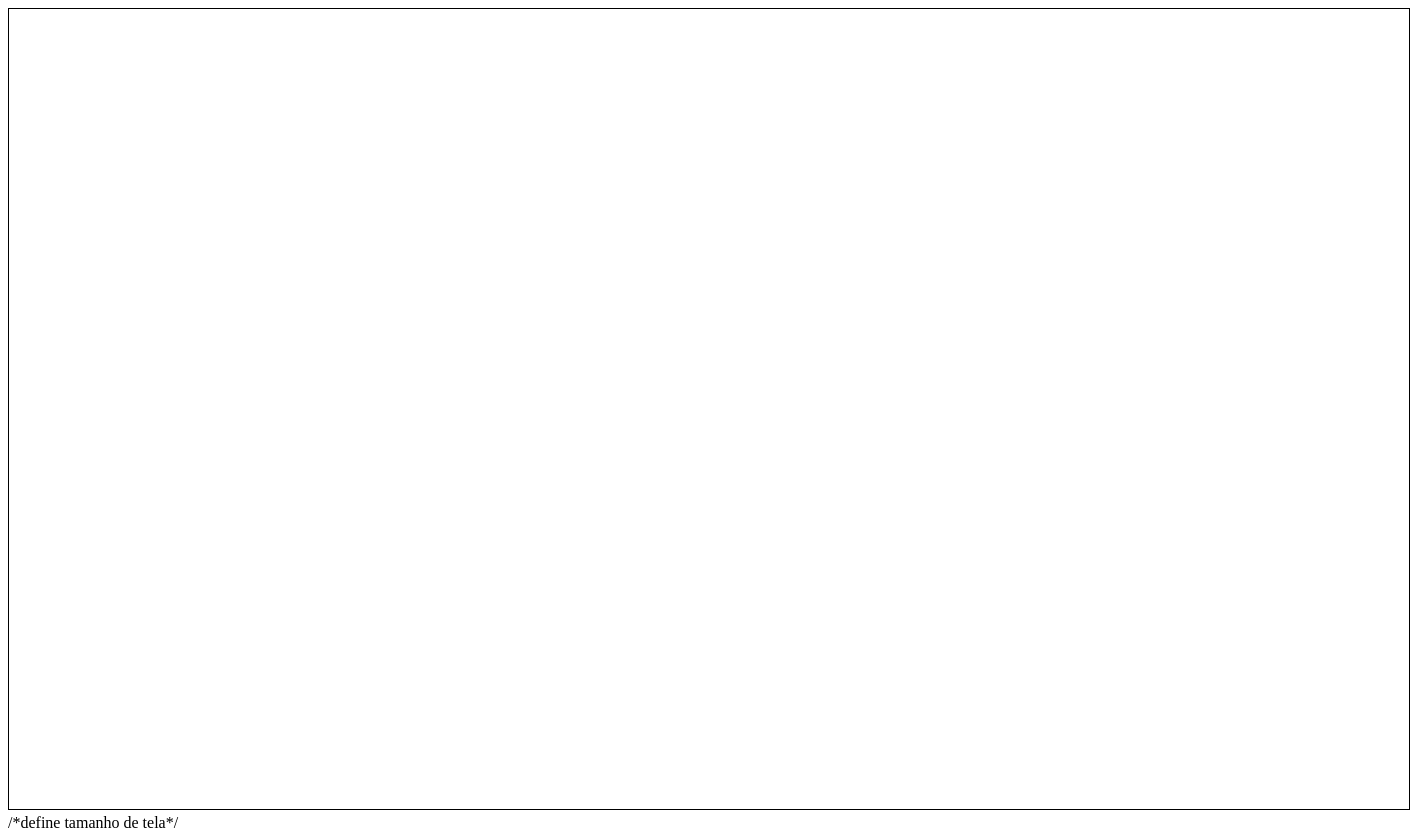
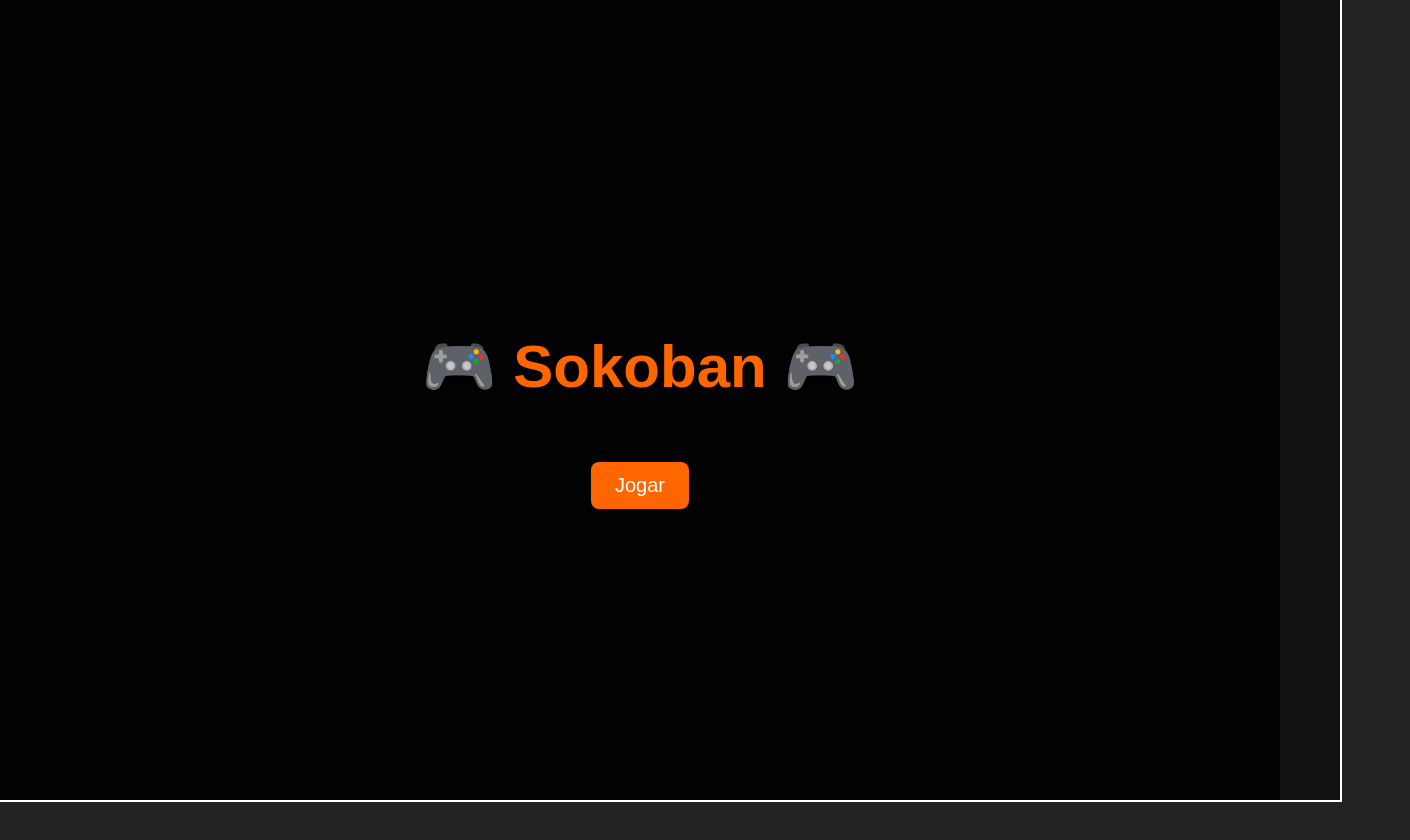
Before and after one commit to keilladesantana28/Jogo-para-PF-_-sokoban, a plain HTML site: page sokoban.html in a window 1280 px wide. Shown: the whole page, 1410 px wide, since content can reach past the window. After the commit the page ends 802 px from the top, so only its background shows below. Drawn offline with Linux system fonts and the light colour scheme.

Commit message:
sokoban.html

```diff
--- a/sokoban.html
+++ b/sokoban.html
@@ -1,33 +1,110 @@
 <!DOCTYPE html>
-<html lang="en">
+<html lang="pt-BR">
 <head>
   <meta charset="UTF-8">
   <meta name="viewport" content="width=device-width, initial-scale=1.0">
   <title>Sokoban</title>
+  <style>
+    body {
+      margin: 0;
+      font-family: Arial, sans-serif;
+      background: #222;
+      color: white;
+      display: flex;
+      justify-content: center;
+      align-items: center;
+      height: 100vh;
+      overflow: hidden;
+    }
+
+    /* Telas sobrepostas */
+    .tela {
+      position: absolute;
+      top: 0;
+      left: 0;
+      width: 100%;
+      height: 100%;
+      display: flex;
+      flex-direction: column;
+      justify-content: center;
+      align-items: center;
+      background: rgba(0,0,0,0.9);
+      z-index: 10;
+    }
+
+    .tela h1 {
+      font-size: 60px;
+      color: #ff6600;
+      text-shadow: 3px 3px #000;
+    }
+
+    .tela button {
+      margin-top: 20px;
+      padding: 12px 24px;
+      font-size: 20px;
+      border: none;
+      border-radius: 8px;
+      background: #ff6600;
+      color: white;
+      cursor: pointer;
+      transition: 0.3s;
+    }
+
+    .tela button:hover {
+      background: #ff4500;
+    }
+
+    #game {
+      border: 2px solid white;
+      background: #111;
+    }
+  </style>
 </head>
 <body>
-  <canvas
-    width="1400"
-    height="800"
-    id="game"
-    style="border: 1px solid black"
-    ></canvas> /*define tamanho de tela*/
+
+  <!-- Tela inicial -->
+  <div id="tela-inicial" class="tela">
+    <h1>🎮 Sokoban 🎮</h1>
+    <button onclick="iniciarJogo()">Jogar</button>
+  </div>
+
+  <!-- Tela de vitória -->
+  <div id="tela-vitoria" class="tela" style="display: none;">
+    <h1>🏆 Você Venceu! 🏆</h1>
+    <button onclick="reiniciarJogo()">Reiniciar</button>
+  </div>
+
+  <!-- Área do jogo -->
+  <canvas id="game" width="1400" height="800"></canvas>
 
   <script>
-    const canvas = document.getElementById("game"); //Resgata o elemento canvas pelo id "game"
-    const context = canvas.getContext("2d");// faz ter acesso ao context para possibilitar realizar desenhos no canvas
+    let canvas, context, cells, playerPos, playerDir, grid, types, level1;
 
-    const types = {
-      wall: "#", //paredes
-      player: "@",//jogador
-      playerOnGoal: "+", //jogador quando na posição onde deveriam estar as caixas
-      block: "$", //caixas
-      blockOnGoal: "*", //caixas na posição correta
-      goal: ".",// local para posicionar as caixas
-      empty: " " // chão que pode ser percorrido(geralmente limitados por paredes)
-    }; //define elementos  que serão inseridos no canvas
+    function iniciarJogo() {
+      document.getElementById("tela-inicial").style.display = "none";
+      document.getElementById("tela-vitoria").style.display = "none";
+      startSokoban();
+    }
 
-    const level1 = `
+    function reiniciarJogo() {
+      iniciarJogo(); // reaproveita a função
+    }
+
+    function startSokoban() {
+      canvas = document.getElementById("game");
+      context = canvas.getContext("2d");
+
+      types = {
+        wall: "#",
+        player: "@",
+        playerOnGoal: "+",
+        block: "$",
+        blockOnGoal: "*",
+        goal: ".",
+        empty: " "
+      };
+
+      level1 = `
       #####
       #   #
       #$  #
@@ -40,50 +117,20 @@
       #     #########
       #######
       `;
-/*define desenho dos níveis:
-sugestão nível 1
-########
-#      #
-#@ $   #
-#   $  #
-# . .  #
-########
-nivel 2
-########
-#     .#
-#@ $   #
-#   $  #
-# . *  #
-########
-nivel 3
 
-########
-#      #
-#  $   #
-#   $  #
-# + .  #
-########
-o primeiro ser nivel 4 ja esta no jogo
-#####
-###@ .#
-# $ #.#
-#  $$ #
-#.  # #
-#   $.#
-#######*/
-    const grid = 32;
-    const cells = []; // cria matriz com cada linha definida em const como uma celula dentro da matriz
-    let playerPos = {row: 0, col: 0}; // define posição do jogador dentro da matriz row-> linha col-> coluna da matriz
-    let playerDir = {row: 0, col: 0};
+      grid = 32;
+      cells = [];
+      playerPos = {row: 0, col: 0};
+      playerDir = {row: 0, col: 0};
 
-    let linhas = level1.split("\n").filter(l => l.trim().length > 0); /*cria um array de strings para cada linha definida por level1 e remove a priemeira lina vazia e a fase começa na linha 0*/
-    let width = 0; //armazena a largura total do mapa
+      let linhas = level1.split("\n").filter(l => l.trim().length > 0);
+      let width = 0;
 
-    linhas.forEach((linha, row) => { // percorre as linhas e row é o indice
-      cells[row] = []; //representa as colunas
-      if (linha.length > width) width = linha.length;// verifica tamanho das linhas para saber o tamanho do mapa em colunas
-      linha.split("").forEach((caractere, col) => { // transforma cada linha em um array de caractere(um para cada célula)
-        cells[row][col] = caractere;
+      linhas.forEach((linha, row) => {
+        cells[row] = [];
+        if (linha.length > width) width = linha.length;
+        linha.split("").forEach((c, col) => {
+          cells[row][col] = c;
           if (c === types.player || c === types.playerOnGoal) {
             playerPos = {row, col};
           }
@@ -93,19 +140,28 @@ o primeiro ser nivel 4 ja esta no jogo
       canvas.width = width * grid;
       canvas.height = cells.length * grid;
 
+      document.addEventListener("keydown", (e) => {
+        if (e.key === "ArrowUp") playerDir = {row:-1,col:0};
+        if (e.key === "ArrowDown") playerDir = {row:1,col:0};
+        if (e.key === "ArrowLeft") playerDir = {row:0,col:-1};
+        if (e.key === "ArrowRight") playerDir = {row:0,col:1};
+        update();
+        draw();
+      });
+
+      draw();
+    }
+
     function move(startPos, endPos) {
       const startCell = cells[startPos.row][startPos.col];
       const endCell = cells[endPos.row][endPos.col];
-
       const isPlayer = (startCell === types.player || startCell === types.playerOnGoal);
 
-      // limpa posição inicial
       if (startCell === types.player || startCell === types.block)
         cells[startPos.row][startPos.col] = types.empty;
       else
         cells[startPos.row][startPos.col] = types.goal;
 
-      // coloca na posição final
       if (endCell === types.empty)
         cells[endPos.row][endPos.col] = isPlayer ? types.player : types.block;
       else if (endCell === types.goal)
@@ -114,7 +170,6 @@ o primeiro ser nivel 4 ja esta no jogo
 
     function draw() {
       context.clearRect(0,0,canvas.width,canvas.height);
-
       let allBlocksOnGoal = true;
 
       for (let row=0; row<cells.length; row++) {
@@ -152,9 +207,7 @@ o primeiro ser nivel 4 ja esta no jogo
       }
 
       if (allBlocksOnGoal) {
-        context.fillStyle = "black";
-        context.font = "30px Arial";
-        context.fillText("VOCÊ VENCEU!", 50, 50);
+        document.getElementById("tela-vitoria").style.display = "flex";
       }
     }
 
@@ -185,17 +238,6 @@ o primeiro ser nivel 4 ja esta no jogo
 
       playerDir = {row:0,col:0};
     }
-
-    document.addEventListener("keydown", (e) => {
-      if (e.key === "ArrowUp") playerDir = {row:-1,col:0};
-      if (e.key === "ArrowDown") playerDir = {row:1,col:0};
-      if (e.key === "ArrowLeft") playerDir = {row:0,col:-1};
-      if (e.key === "ArrowRight") playerDir = {row:0,col:1};
-      update();
-      draw();
-    });
-
-    draw();
   </script>
 </body>
 </html>
```
Lines whose indentation alone changed are shown as unchanged.
